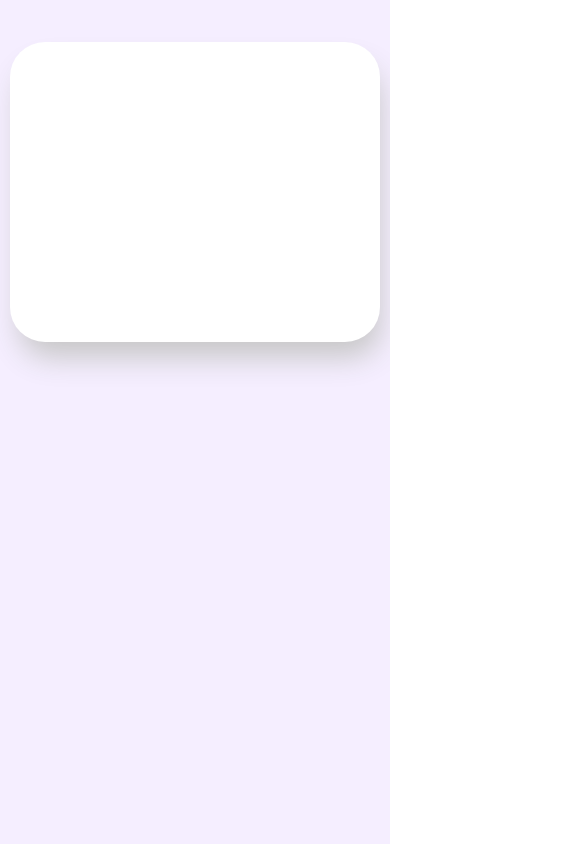
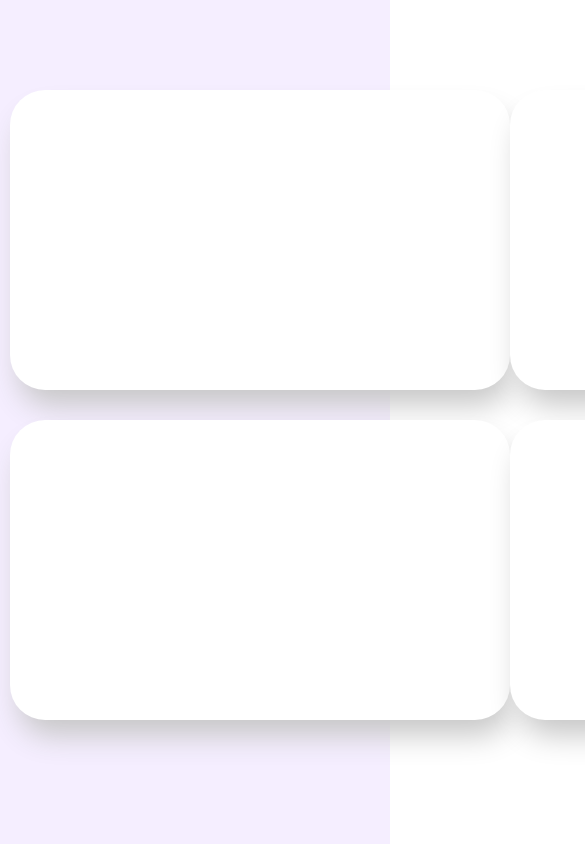
Before and after one commit to theClassBoard/theClassBoardViews, a React (Create React App) app: page / in a window 390 px wide. Shown: the top 844 px of the page, 585 px wide, since content can reach past the window. Built offline with nearby package versions, Linux system fonts and the light colour scheme.

Commit message:
Created responsive grid

```diff
--- a/src/Pages/Home/Home.styled.ts
+++ b/src/Pages/Home/Home.styled.ts
@@ -7,20 +7,22 @@ export const HomeContainer = styled.section`
     height: fit-content;
     width: 100%;
     display: flex;
-    justify-content: center;
-    align-items:flex-start;
-
+    flex-direction: column;
+    justify-content: flex-start;
+    align-items:center;
+    margin-top: clamp(
+            calc(${`${SideMenuConstants.heightClampValues[0]} * ${InnerMarginValue}`}),
+            calc(${`${SideMenuConstants.heightClampValues[1]} * ${InnerMarginValue}`}),
+            calc(${`${SideMenuConstants.heightClampValues[2]} * ${InnerMarginValue}`})
+    );
+    margin-bottom: 50px;
     & .inner{
         height: fit-content;
         width: 95%;
-        margin-top: clamp(
-            calc(${`${SideMenuConstants.heightClampValues[0]} * ${InnerMarginValue}`}),
-            calc(${`${SideMenuConstants.heightClampValues[1]} * ${InnerMarginValue}`}),
-            calc(${`${SideMenuConstants.heightClampValues[2]} * ${InnerMarginValue}`})
-        );
         display: flex;
         flex-direction: column;
         flex-wrap: wrap;
+        gap: 30px;
     }
 `
 /*
@@ -29,8 +31,19 @@ export const HomeContainer = styled.section`
     When the screen size is larger the scroll bar, if there was a need for one, would not be in the browser window.
 */
 
+export const HeaderContainer = styled.div`
+    display: flex;
+    width: 95%;
+    height:3em;
+`
+
 export const CardContainer = styled.div`
-    display: flex;
+    width: 100%;
     height: auto;
-    width: 100%;
+    display: grid;
+    grid-template-columns: 1fr 1fr;
+    grid-auto-rows: auto;
+    justify-items: center;
+    align-content: center;
+    row-gap: 30px;
 `
--- a/src/Pages/Home/Home.tsx
+++ b/src/Pages/Home/Home.tsx
@@ -5,8 +5,14 @@ import UpNext from "./UpNext/UpNext"
 const Home:FC = () => {
   return (
     <S.HomeContainer>
+      <S.HeaderContainer>
+
+      </S.HeaderContainer>
       <div className="inner">
-        <S.CardContainer>
+        <S.CardContainer className="bottomGroup">
+          <UpNext/>
+          <UpNext/>
+          <UpNext/>
           <UpNext/>
         </S.CardContainer>
       </div>
```
